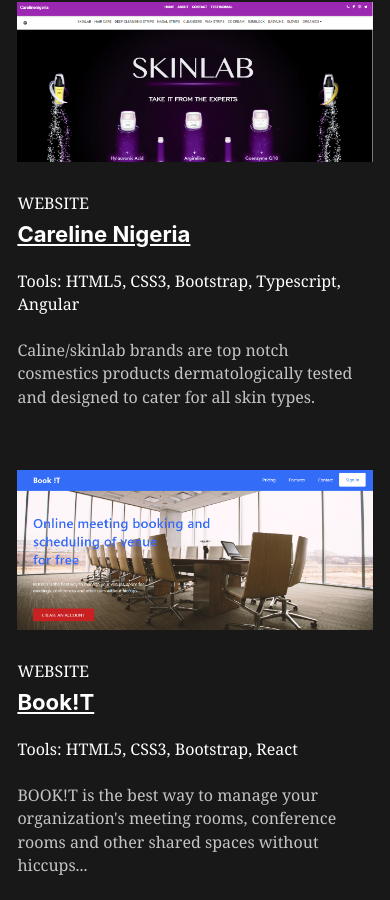
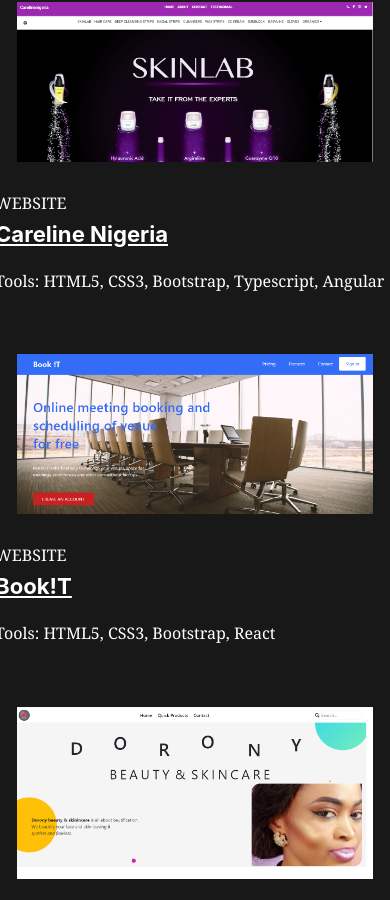
Before and after one commit to CalistusObeke01/calistus-portfolio, a Gatsby site: page / in a window 390 px wide. Shown: the part 1524-2424 px from the top of the page. Built offline with nearby package versions, Linux system fonts and the light colour scheme; Gatsby itself is replaced by a stand-in of ours.

Commit message:
Remove work info

```diff
--- a/src/components/layout.css
+++ b/src/components/layout.css
@@ -822,6 +822,10 @@
 
 .work-content {
   margin-left: 92px;
+  min-width: 400px;
+  display: flex;
+  flex-direction: column;
+  align-self: center;
 }
 
 .work-headings {
@@ -939,6 +943,11 @@
   .about-img {
     display: none
   }
+
+  .work-content  {
+    /* max-width: 300px; */
+    width: 100%
+  }
 }
 
 
@@ -1032,13 +1041,11 @@
     padding-left: 92px;
   }
 
-  .work-content {
+  .work-content:nth-child(n) {
     margin-left: 0;
+    margin-right: 0;
   }
 
-  .work-content:nth-child(even) {
-    margin-right: 0;
-  }
 }
 
 @media only screen and (max-width: 480px) {
@@ -1100,6 +1107,12 @@
 
 }
 
+@media only screen and (max-width: 375px) {
+  .work-content:nth-child(n) {
+    min-width: 260px;
+  }
+}
+
 @media only screen and (max-width: 320px) {
   #about {
     margin-top: 0;
--- a/src/components/workList.js
+++ b/src/components/workList.js
@@ -1,5 +1,6 @@
 import React from 'react';
 import PropTypes from 'prop-types';
+
 const WorkList = ({workDetails}) => (
     workDetails.map(workDetail => <div key={workDetail.id} className="work-container">
         <div className="work-img">
@@ -16,9 +17,9 @@
                 </a>
             </h3>
             <p className="work-headings">Tools: <span>{workDetail.tools.join(', ')}</span></p>
-            <p className="work-info">
+            {/* <p className="work-info">
                 {workDetail.info}
-            </p>
+            </p> */}
         </div>
         <hr className="work-hr" />
     </div>)
```
